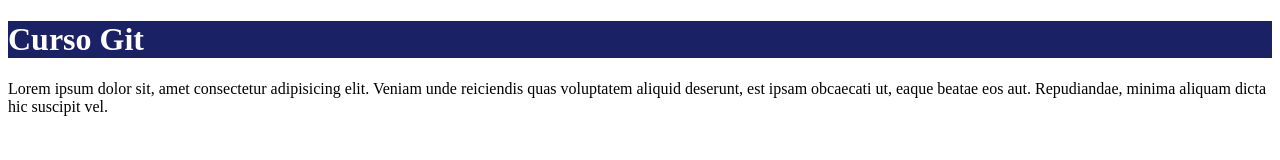
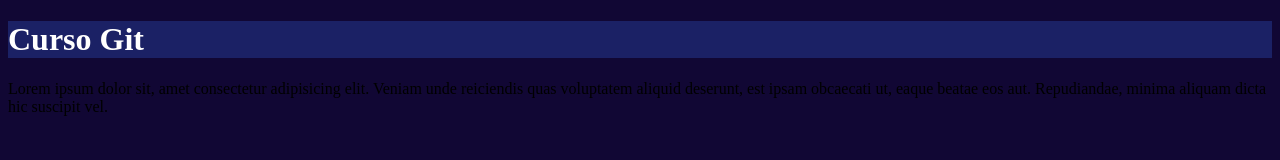
Before and after one commit to MiguelDiPane/CursoGit, a plain HTML site: page index.html in a window 1280 px wide. Drawn offline with Linux system fonts and the light colour scheme.

Commit message:
Modifique color de fondo

```diff
--- a/css/style.css
+++ b/css/style.css
@@ -1,3 +1,6 @@
+body{
+    background: rgb(17, 7, 52);
+}
 h1{
     background: rgb(27, 33, 101);
     color: white;
```
